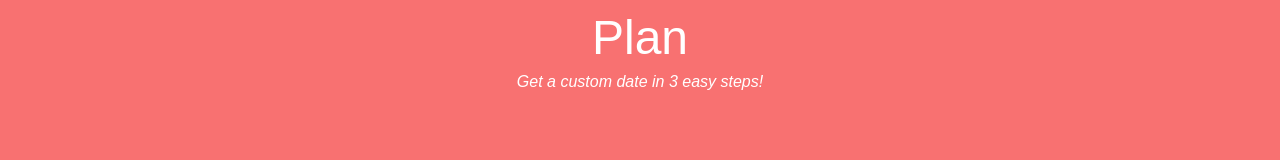
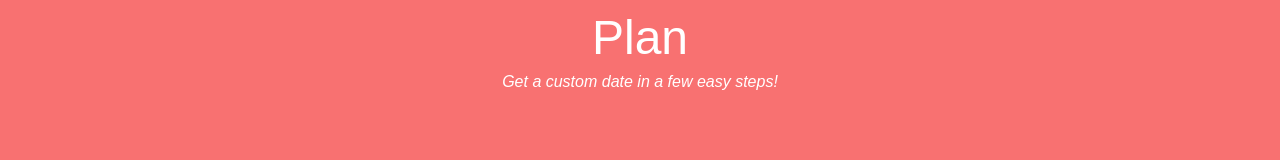
Before and after one commit to pie4fools/mydatenightplanner1, a React (Create React App) app: page / in a window 1280 px wide. Shown: the part 1831-1991 px from the top of the page. Built offline with nearby package versions, Linux system fonts and the light colour scheme; the HTML template or start-up script is replaced by a standard one.

Commit message:
removed footer

```diff
--- a/src/App.js
+++ b/src/App.js
@@ -2,7 +2,6 @@ import React from "react";
 import Navbar from "./components/Navbar";
 import Hero from "./components/Hero";
 import Aboutpage from "./components/Aboutpage";
-import Footer from "./components/Footer";
 import Formpage from "./components/Formpage";
 
 function App() {
@@ -12,7 +11,6 @@ function App() {
       <Hero />
       <Aboutpage />
       <Formpage />
-      <Footer />
     </div>
   );
 }
--- a/src/components/Footer.jsx
+++ /dev/null
@@ -1,12 +0,0 @@
-import React from 'react'
-
-const Footer = () => {
-  return (
-    <div className='bg-gray-100'>
-        <div className='lg:flex gap-10'>
-        </div>
-    </div>
-  )
-}
-
-export default Footer
--- a/src/components/Formpage.jsx
+++ b/src/components/Formpage.jsx
@@ -6,6 +6,7 @@ import { FcGlobe, FcHeadset, FcHome, FcLike, FcCollaboration, FcLandscape,FcLike
 import { FaWineBottle, FaCoins } from 'react-icons/fa'
 import { GiTopHat, GiTwoCoins } from 'react-icons/gi'
 import { RiCoinFill } from 'react-icons/ri'
+import DatePicker from 'react-datepicker';
 
 
 const Formpage = () => {
@@ -55,7 +56,7 @@ const Formpage = () => {
       <div className="mx-auto z-10 md:mt-48 mt-28 text-center">
         <h1 className="text-white text-5xl font-thin">Plan</h1>
         <p className="text-white mt-2 italic">
-          Get a custom date in 3 easy steps!
+          Get a custom date in a few easy steps!
         </p>
       </div>
       <div className="max-w-xl w-full mt-24 mb-24 rounded-lg shadow-2xl bg-white mx-auto overflow-hidden z-10">
@@ -100,7 +101,7 @@ const Formpage = () => {
             {formStep >= 2 && (
               <section className={formStep === 2 ? "grid grid-cols-2 md:grid-cols-2 gap-1 text-center align-center -mx-5 lg:mx-0" : "hidden"}>
                 <h2 className="font-thin text-md italic font-serif">Choose one or more</h2>
-                <ButtonAct icon={<FcGlobe className="mr-3"/>} htmlFor="adventure" name="Adventure" xlmns="http://www.w3.org/2000/svg"/>
+                <ButtonAct icon={<FcGlobe className="mr-2"/>} htmlFor="adventure" name="Adventure" xlmns="http://www.w3.org/2000/svg"/>
                 <input
                 id="adventure"
                 name="adventure"
```
